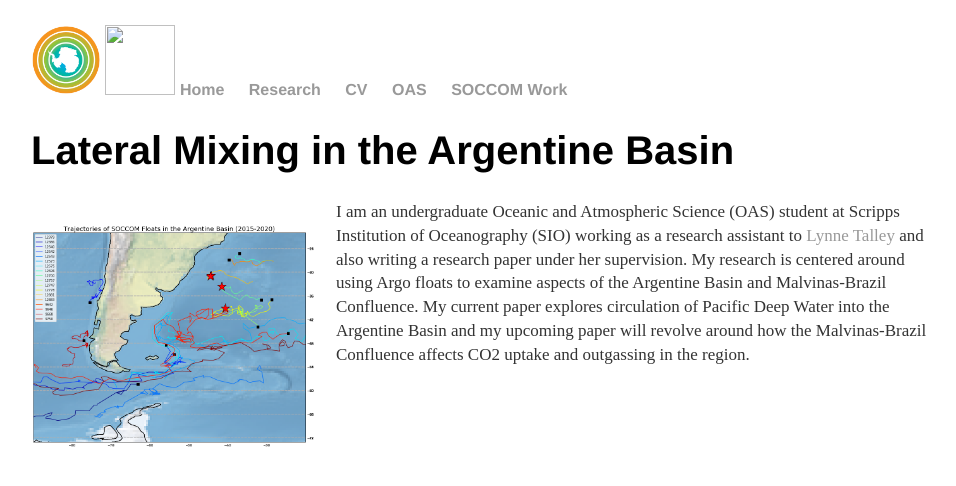
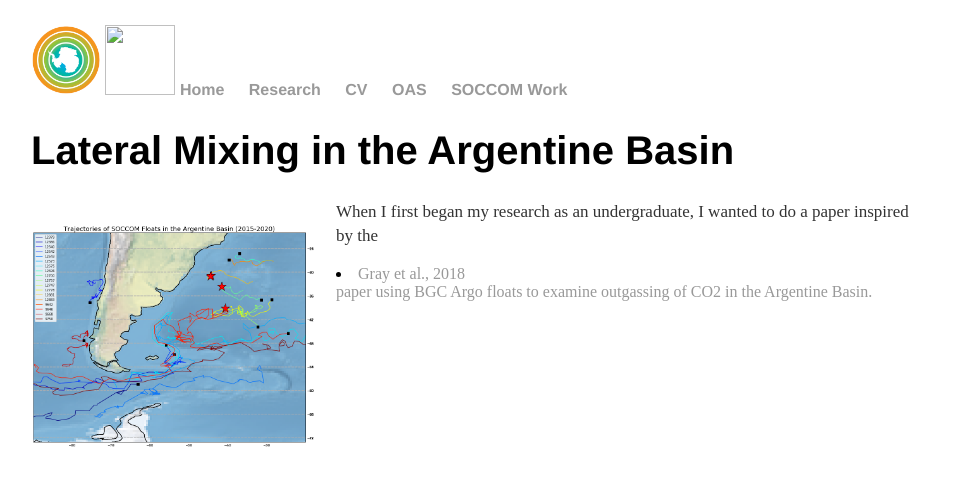
Before and after one commit to SawyerBrand/SawyerBrand.github.io, a Jekyll site: the page Research/res/index.html, which Jekyll copies as it is, in a window 1280 px wide. Shown: the top 486 px of the page, without its empty margins (161-1117 px from the left). Built offline with Jekyll 4.4.1, drawn with Linux system fonts in a browser that asks for light colours.

Commit message:
Update index.html

```diff
--- a/Research/res/index.html
+++ b/Research/res/index.html
@@ -30,11 +30,9 @@
 	<h1>Lateral Mixing in the Argentine Basin</h1>
 			<div>
 			<p style="float: left;"><img style="margin-right:20px" src="Images/BGC_Argo_Traj.png" width="285" height="225" class="inline"></p>
-			<p style="font-size:17px"> I am an undergraduate Oceanic and Atmospheric Science (OAS) student at Scripps Institution of Oceanography (SIO) working as a research assistant to
-			<a href="http://sam.ucsd.edu/talleyhome.html">Lynne Talley</a> and also writing a research paper under her supervision.
-			My research is centered around using Argo floats to examine aspects of the Argentine Basin and Malvinas-Brazil Confluence.
-			My current paper explores circulation of Pacific Deep Water into the Argentine Basin and my upcoming paper will revolve around how
-			the Malvinas-Brazil Confluence affects CO2 uptake and outgassing in the region. </p>
+			<p style="font-size:17px"> When I first began my research as an undergraduate, I wanted to do a paper inspired by the
+				<li><a src="https://agupubs.onlinelibrary.wiley.com/doi/abs/10.1029/2018GL078013">Gray et al., 2018</li> paper
+				using BGC Argo floats to examine outgassing of CO2 in the Argentine Basin.</p>
 			</div>
 
 	<br>
```
